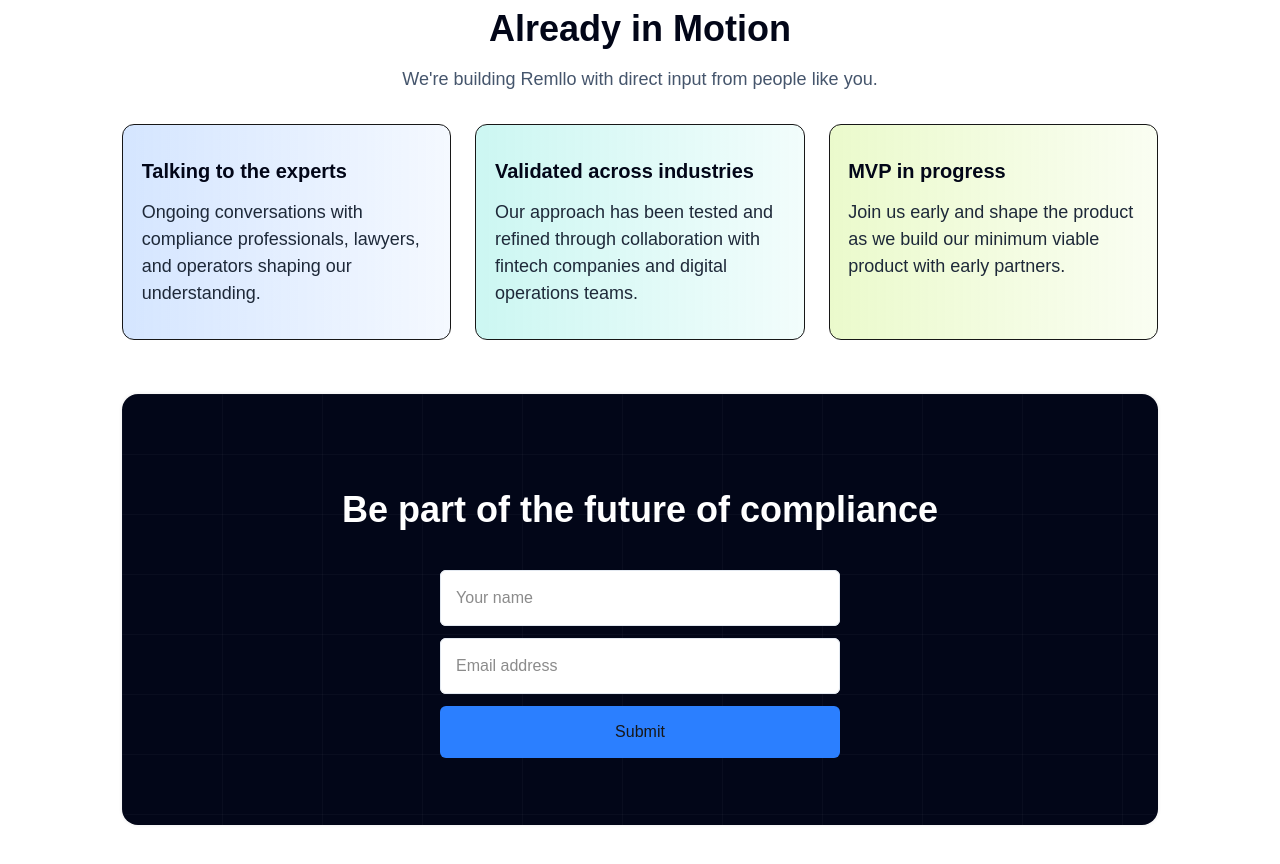
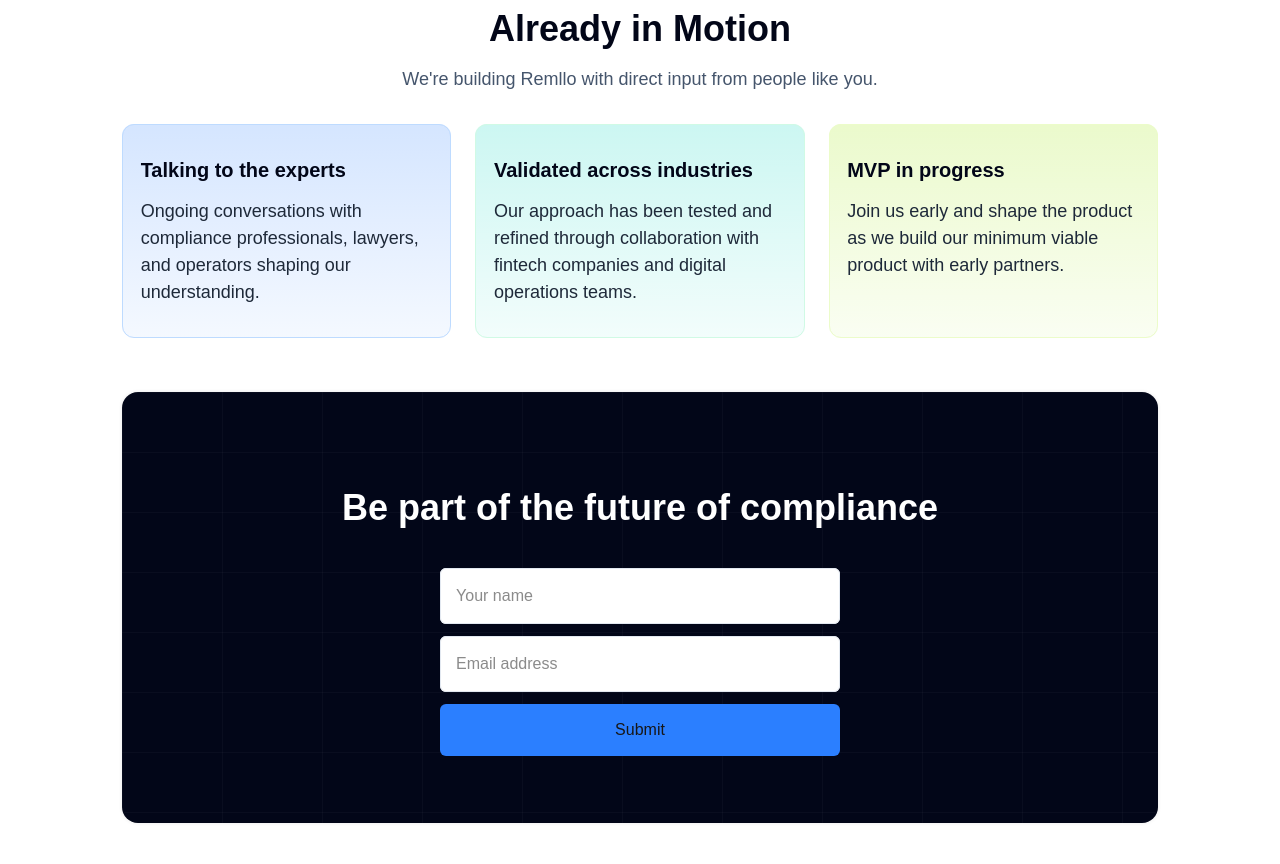
Before and after one commit to Smallz97/remllo-landing-page-staging, a Next.js app: page / in a window 1280 px wide. Shown: the part 2640-3504 px from the top of the page. Built offline with nearby package versions, Linux system fonts and the light colour scheme.

Commit message:
fixing borders on expert-insight-cards

```diff
--- a/src/app/globals.css
+++ b/src/app/globals.css
@@ -9,8 +9,7 @@
 @theme inline {
   --color-background: var(--background);
   --color-foreground: var(--foreground);
-  --font-sans: var(--font-geist-sans);
-  --font-mono: var(--font-geist-mono);
+  --font-inter: var(--font-inter);
 }
 
 /* @media (prefers-color-scheme: dark) {
--- a/src/app/utilities/library/data.ts
+++ b/src/app/utilities/library/data.ts
@@ -69,22 +69,16 @@ const workflowSteps = [
 const expertInsights = [
   {
     title: "Talking to the experts",
-    borderColor: "blue-200",
-    gradient: "from-blue-500/20 to-blue-500/5",
     description:
       "Ongoing conversations with compliance professionals, lawyers, and operators shaping our understanding.",
   },
   {
     title: "Validated across industries",
-    borderColor: "emerald-100",
-    gradient: "from-teal-400/20 to-teal-400/5",
     description:
       "Our approach has been tested and refined through collaboration with fintech companies and digital operations teams.",
   },
   {
     title: "MVP in progress",
-    borderColor: "lime-100",
-    gradient: "from-lime-400/20 to-lime-400/5",
     description:
       "Join us early and shape the product as we build our minimum viable product with early partners.",
   },
--- a/src/app/utilities/library/definitions.ts
+++ b/src/app/utilities/library/definitions.ts
@@ -23,8 +23,7 @@ export interface ComplianceChallengesInfoCardProps {
 }
 
 export interface ExpertInsightCardProps {
+    index: number;
   title: string;
   description: string;
-  gradient: string;
-  borderColor: string;
 }
--- a/src/app/utilities/ui/components/cards/ExpertInsightsCard.tsx
+++ b/src/app/utilities/ui/components/cards/ExpertInsightsCard.tsx
@@ -1,17 +1,32 @@
 import type { ExpertInsightCardProps } from "@/app/utilities/library/definitions";
 
 export default function ExpertInsightCard({
+    index,
     title,
     description,
-    gradient,
-    borderColor,
 }: ExpertInsightCardProps) {
+
     return (
-        <div
-            className={`bg-gradient-to-r ${gradient} rounded-xl border border-${borderColor} pt-[2.13rem] pb-[3.77rem] px-[1.16rem] lg:py-8 flex flex-col gap-[0.84rem] md:gap-[0.88rem] flex-1 lg:justfiy-center`}
-        >
-            <div className="text-slate-950 text-xl font-semibold leading-relaxed md:leading-7">{title}</div>
-            <div className="text-gray-800 text-lg font-normal leading-normal">{description}</div>
-        </div>
+        // This work around was implemented to avoid Tailwind's dynamic classes limitation. A more comprehensive soluiton should be implemented in the future.
+        <>
+            {index === 0 && (
+                <div className="bg-gradient-to-b from-blue-500/20 to-blue-500/5 rounded-xl outline outline-1 outline-offset-[-1px] outline-blue-200 pt-[2.13rem] pb-[3.77rem] px-[1.16rem] lg:py-8 flex flex-col gap-[0.84rem] md:gap-[0.88rem] flex-1">
+                    <div className="text-slate-950 text-xl font-semibold leading-relaxed md:leading-7">{title}</div>
+                    <div className="text-gray-800 text-lg font-normal leading-normal">{description}</div>
+                </div>
+            )}
+            {index === 1 && (
+                <div className="bg-gradient-to-b from-teal-400/20 to-teal-400/5 rounded-xl outline outline-1 outline-offset-[-1px] outline-emerald-100 pt-[2.13rem] pb-[3.77rem] px-[1.16rem] lg:py-8 flex flex-col gap-[0.84rem] md:gap-[0.88rem] flex-1">
+                    <div className="text-slate-950 text-xl font-semibold leading-relaxed md:leading-7">{title}</div>
+                    <div className="text-gray-800 text-lg font-normal leading-normal">{description}</div>
+                </div>
+            )}
+            {index === 2 && (
+                <div className="bg-gradient-to-b from-lime-400/20 to-lime-400/5 rounded-xl outline outline-1 outline-offset-[-1px] outline-lime-100 pt-[2.13rem] pb-[3.77rem] px-[1.16rem] lg:py-8 flex flex-col gap-[0.84rem] md:gap-[0.88rem] flex-1">
+                    <div className="text-slate-950 text-xl font-semibold leading-relaxed md:leading-7">{title}</div>
+                    <div className="text-gray-800 text-lg font-normal leading-normal">{description}</div>
+                </div>
+            )}
+        </>
     );
 }
--- a/src/app/utilities/ui/page-sections/what-we-are-doing-section/WhatWeAreDoingSection.tsx
+++ b/src/app/utilities/ui/page-sections/what-we-are-doing-section/WhatWeAreDoingSection.tsx
@@ -22,9 +22,8 @@ export default function WhatWeAreDoingSection() {
                 {expertInsights.map((card, index) => (
                     <ExpertInsightCard
                         key={index}
+                        index={index}
                         title={card.title}
-                        gradient={card.gradient}
-                        borderColor={card.borderColor}
                         description={card.description}
                     />
                 ))}
```
